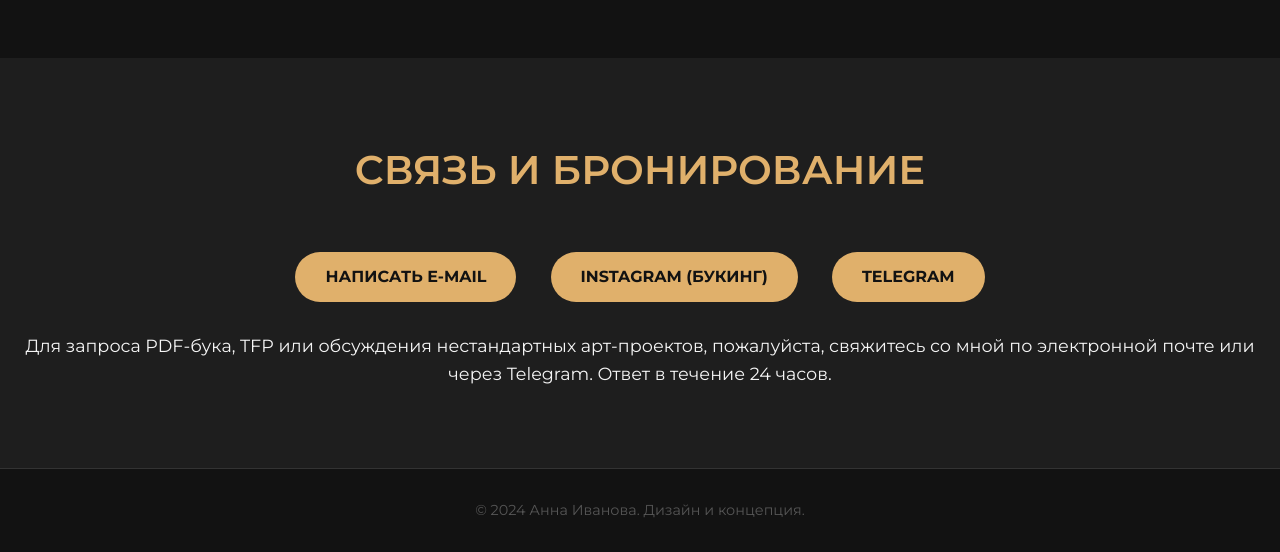
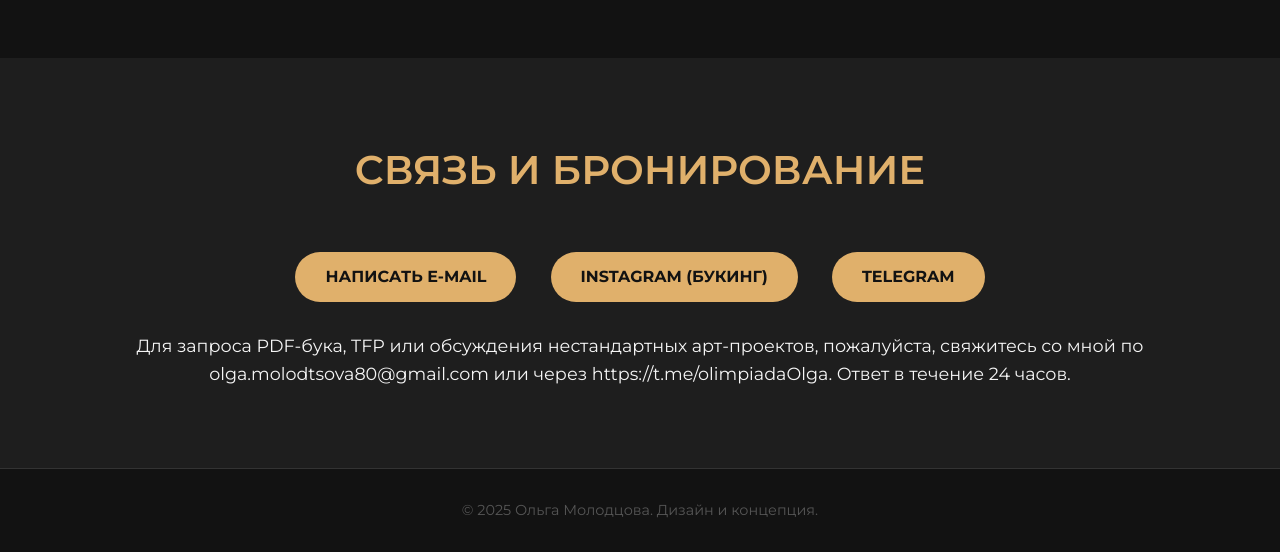
Before and after one commit to olgalux/Model, a plain HTML site: page index.html in a window 1280 px wide. Shown: the part 2120-2672 px from the top of the page. Drawn offline with Linux system fonts and the light colour scheme.

Commit message:
Update index.html

```diff
--- a/index.html
+++ b/index.html
@@ -317,7 +317,7 @@
                         <p>
                             Для запроса PDF-бука, TFP или обсуждения
                             нестандартных арт-проектов, пожалуйста, свяжитесь со
-                            мной по электронной почте или через Telegram. Ответ
+                            мной по olga.molodtsova80@gmail.com или через https://t.me/olimpiadaOlga. Ответ
                             в течение 24 часов.
                         </p>
                     </div>
@@ -325,6 +325,6 @@
             </section>
         </main>
 
-        <footer>&copy; 2024 Анна Иванова. Дизайн и концепция.</footer>
+        <footer>&copy; 2025 Ольга Молодцова. Дизайн и концепция.</footer>
     </body>
 </html>
```
